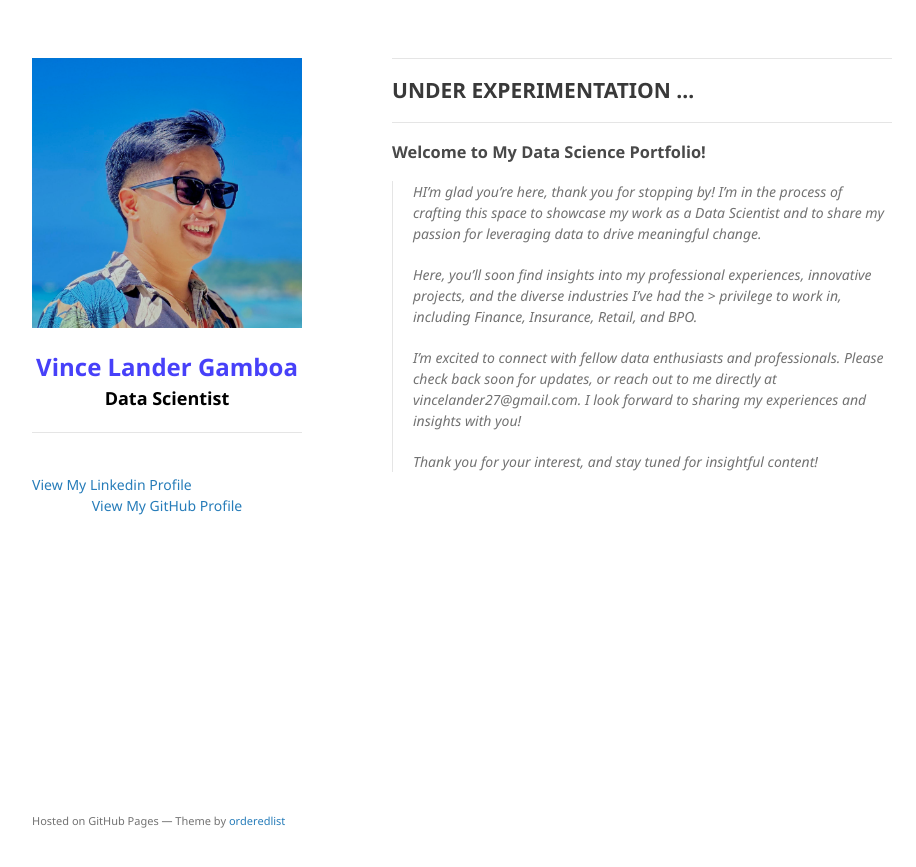
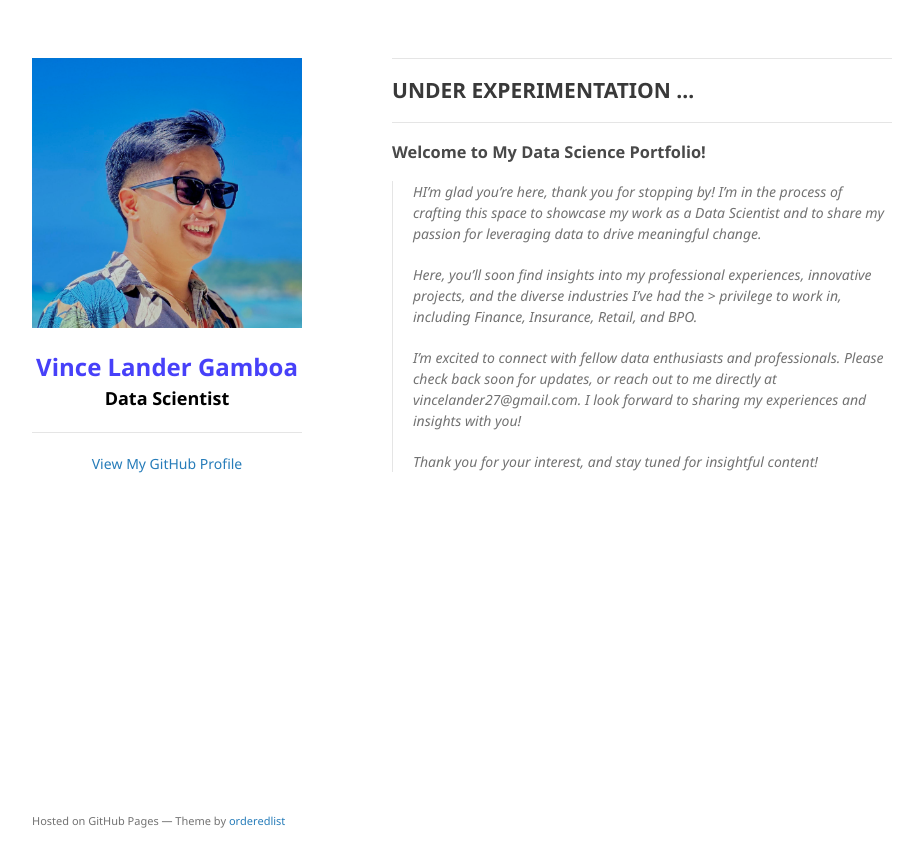
Before and after one commit to vincelander/vincelander.github.io, a Jekyll site: the page built from index.md, in a window 1280 px wide. Shown: the top 867 px of the page, without its empty margins (178-1094 px from the left). Built offline with Jekyll 4.4.1, drawn with Linux system fonts in a browser that asks for light colours.

Commit message:
update view and details

```diff
--- a/_layouts/default.html
+++ b/_layouts/default.html
@@ -34,8 +34,10 @@
         <!-- <p style="text-align:center;" class="view"> -->
         <a href="{{ site.github.repository_url }}" style="text-align:center;" class="view">View the Project on GitHub <small>{{ site.github.repository_nwo }}</small></a>
         {% endif %}
-        <br>
+
+        {% if site.github.is_project_page %}
         <a href="https://www.linkedin.com/in/vince-lander-gamboa" style="text-align:center;" class="view">View My Linkedin Profile</a>
+        {% endif %}
 
         {% if site.github.is_user_page %}
         <p style="text-align:center;" class="view"><a href="{{ site.github.owner_url }}">View My GitHub Profile</a></p>
```
